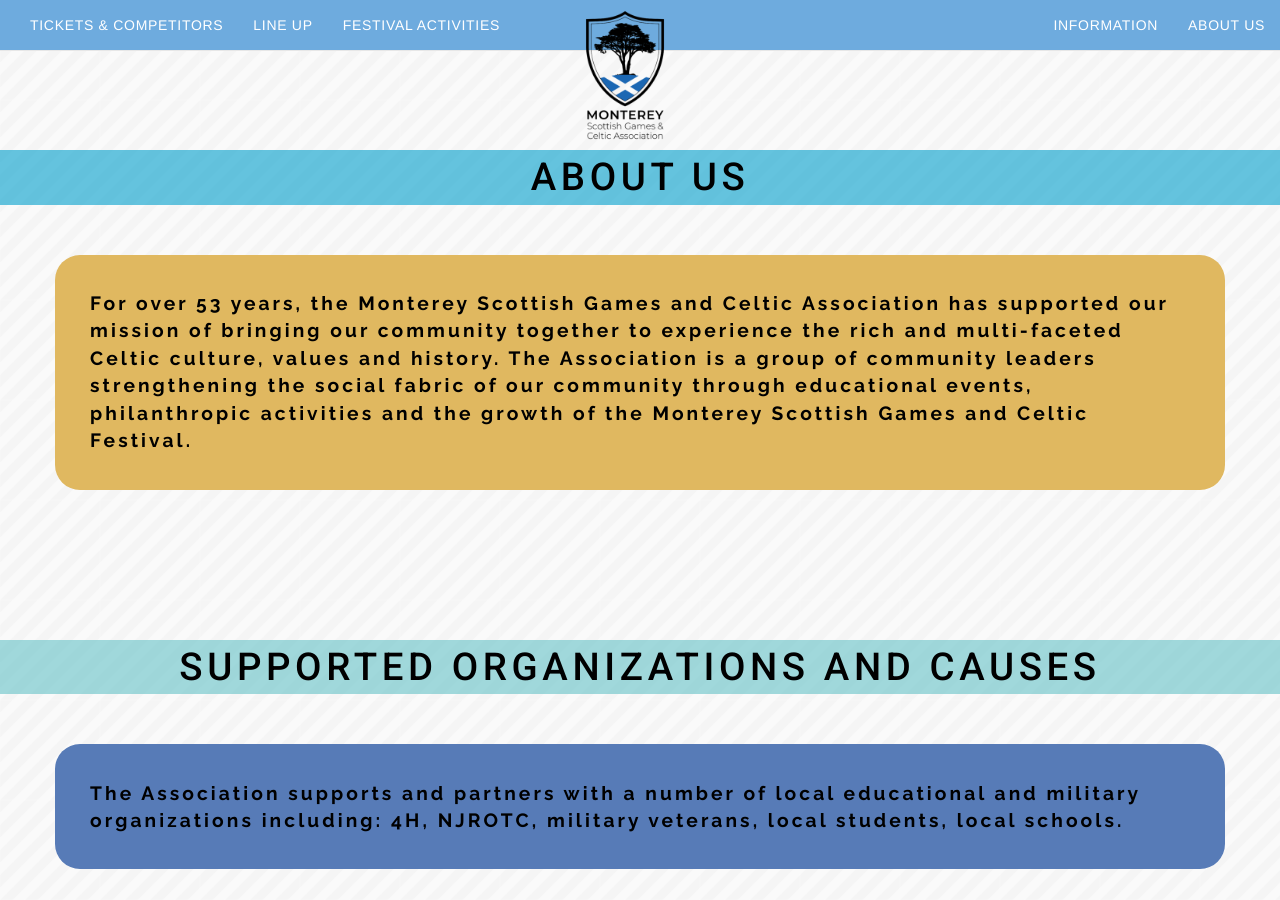
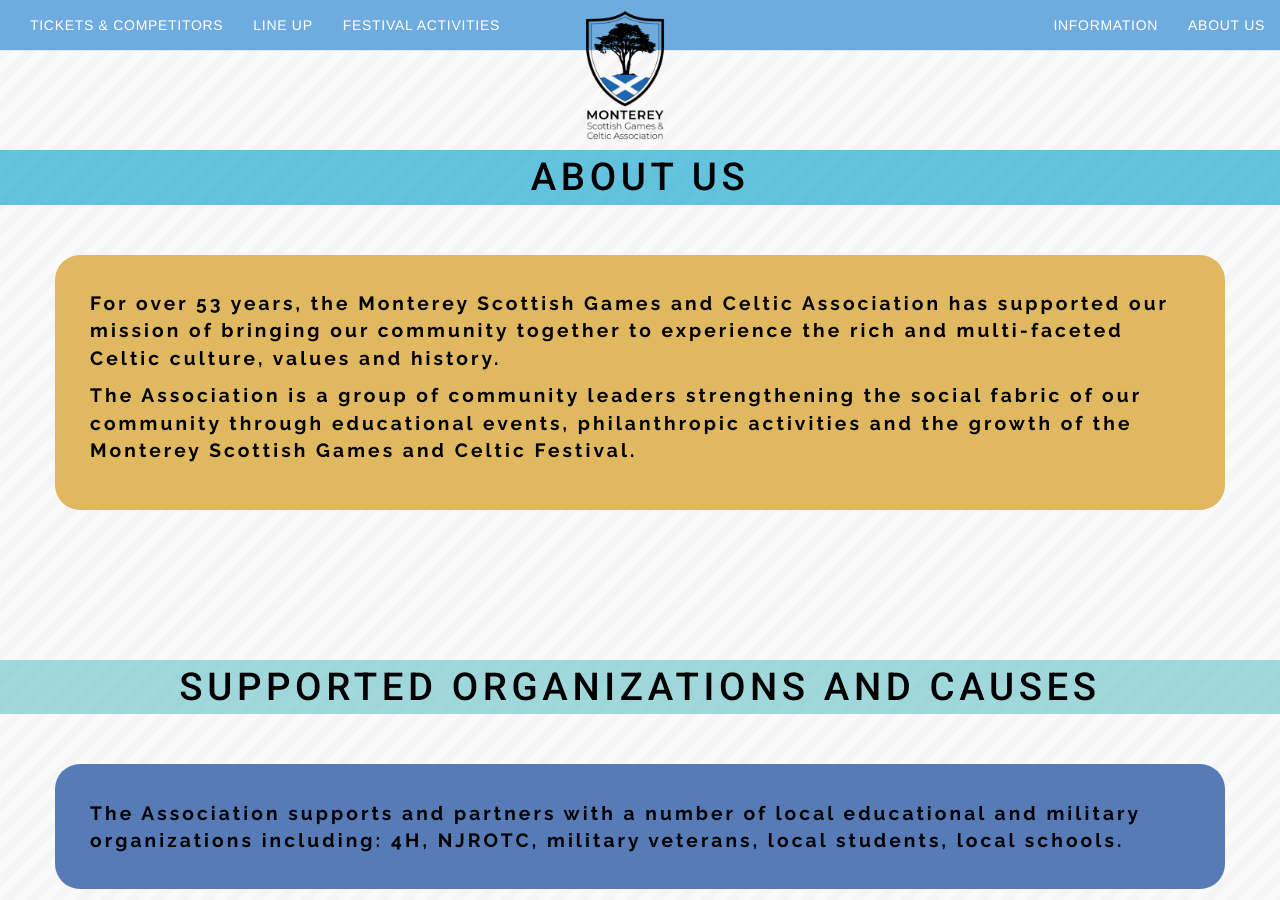
Before and after one commit to MontereyCelticFest/MontereyCelticFest.github.io, a Jekyll site: the page about_us.html, which Jekyll copies as it is, in a window 1280 px wide and 900 px high. Built offline with Jekyll 4.4.1, drawn with Linux system fonts in a browser that asks for light colours; nearby versions of some CDN libraries.

Commit message:
created new paragraph

```diff
--- a/about_us.html
+++ b/about_us.html
@@ -47,7 +47,8 @@
 	<div class="container">
 		<div class="row top-buffer">
 			<div class="container about_text color3" style="font-size:1.5vw;">
-				For over 53 years, the Monterey Scottish Games and Celtic Association has supported our mission of bringing our community together to experience the rich and multi-faceted Celtic culture, values and history. The Association is a group of community leaders strengthening the social fabric of our community through educational events, philanthropic activities and the growth of the Monterey Scottish Games and Celtic Festival.
+				<p> For over 53 years, the Monterey Scottish Games and Celtic Association has supported our mission of bringing our community together to experience the rich and multi-faceted Celtic culture, values and history. </p>
+				<p>	The Association is a group of community leaders strengthening the social fabric of our community through educational events, philanthropic activities and the growth of the Monterey Scottish Games and Celtic Festival.</p>
 			</div>
 		</div>
 	</div>
```
